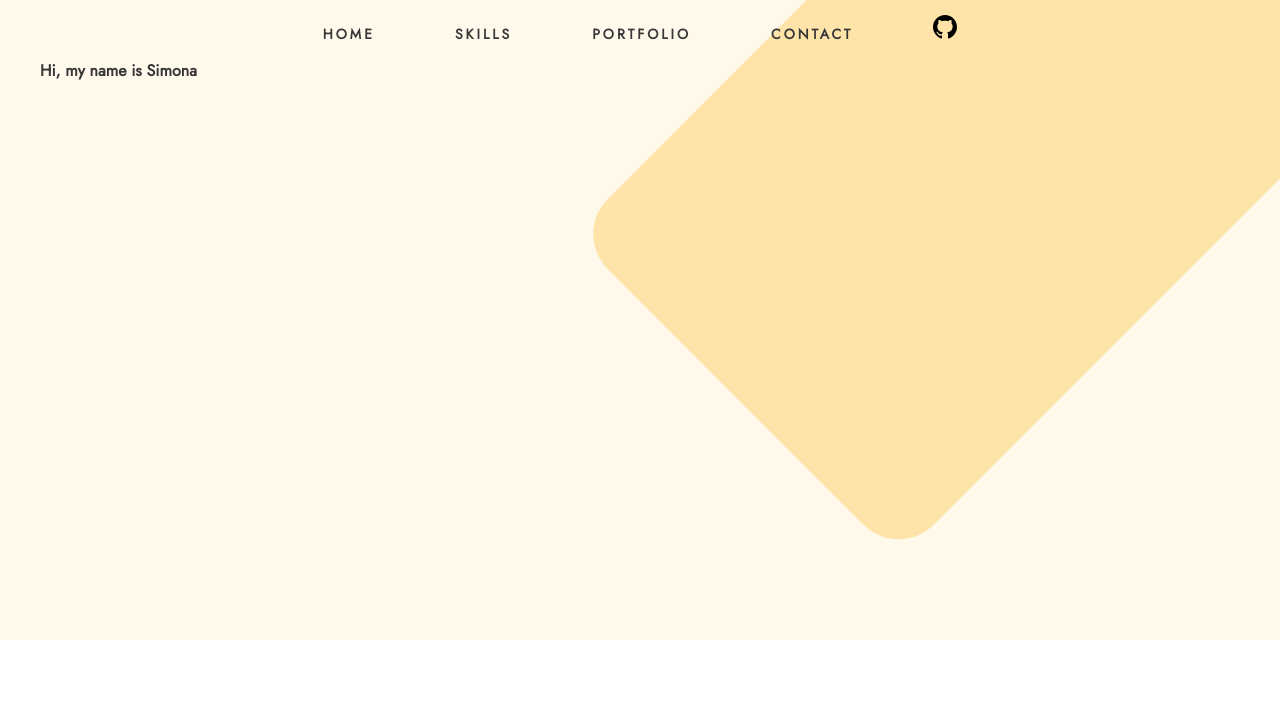
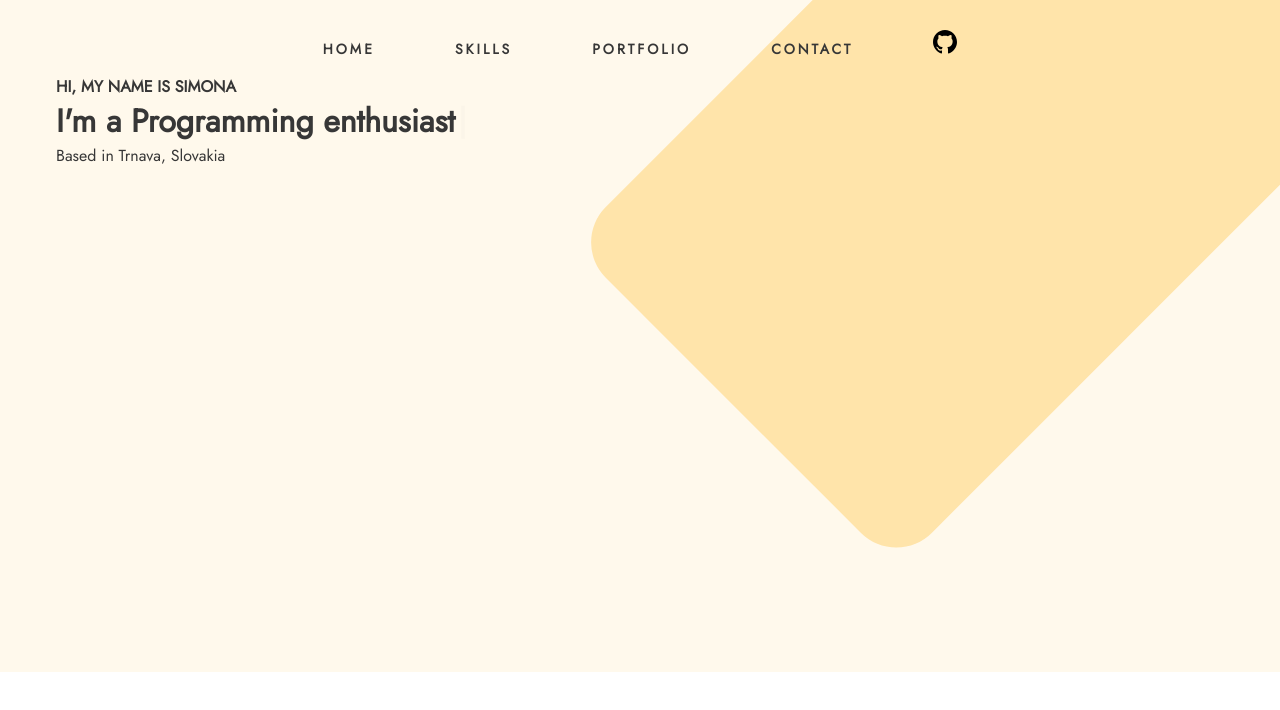
Before and after one commit to simz14/NEXTJS-portfolio, a Next.js app: page / in a window 1280 px wide. Shown: the top 710 px of the page. Built offline with nearby package versions, Linux system fonts and the light colour scheme.

Commit message:
typewriter

```diff
--- a/app/components/Container.jsx
+++ b/app/components/Container.jsx
@@ -9,6 +9,7 @@ const Container = styled.div`
   flex-direction: column;
   justify-content: center;
   margin: 0 auto;
+  padding: 1rem;
 `;
 
 export default Container;
--- a/app/components/Header.jsx
+++ b/app/components/Header.jsx
@@ -7,6 +7,7 @@ import Image from "next/image";
 
 const Header = () => {
   return (
+    <div className="headerWrapper">
       <Container>
         <nav className="headerWrapper">
           <div>
@@ -25,6 +26,7 @@ const Header = () => {
             <Image src={githubIcon} alt="github" />
           </div>
         </nav>
+      </Container>
       <style jsx>{`
         .headerWrapper {
           position: absolute;
@@ -76,7 +78,7 @@ const Header = () => {
           }
         }
       `}</style>
-    </Container>
+    </div>
   );
 };
 
--- a/app/components/home/IntroSection.jsx
+++ b/app/components/home/IntroSection.jsx
@@ -1,6 +1,7 @@
 "use client";
 import Container from "../Container";
 import styled from "styled-components";
+import { Typewriter } from "react-simple-typewriter";
 
 const IntroWrapper = styled.div`
   background-color: #fff9ec;
@@ -44,7 +45,20 @@ const IntroSection = () => {
       <Container>
         <div className="contentWrapper">
           <div>
-            <h4>Hi, my name is Simona</h4>
+            <h4>HI, MY NAME IS SIMONA</h4>
+            <h1>
+              I'm a
+              <Typewriter
+                words={[" Programmer", " Programming enthusiast"]}
+                loop={true}
+                cursor
+                cursorStyle="|"
+                typeSpeed={70}
+                deleteSpeed={50}
+                delaySpeed={2000}
+              />
+            </h1>
+            <p>Based in Trnava, Slovakia</p>
           </div>
           <div className="images"></div>
         </div>
--- a/package.json
+++ b/package.json
@@ -12,6 +12,7 @@
     "next": "13.3.4",
     "react": "18.2.0",
     "react-dom": "18.2.0",
+    "react-simple-typewriter": "^5.0.1",
     "styled-components": "^5.3.10",
     "styled-jsx": "^5.1.2"
   }
```
Also changed, not shown: 1 other file (tests, documents, lock files or other folders). Lines whose indentation alone changed are shown as unchanged.
